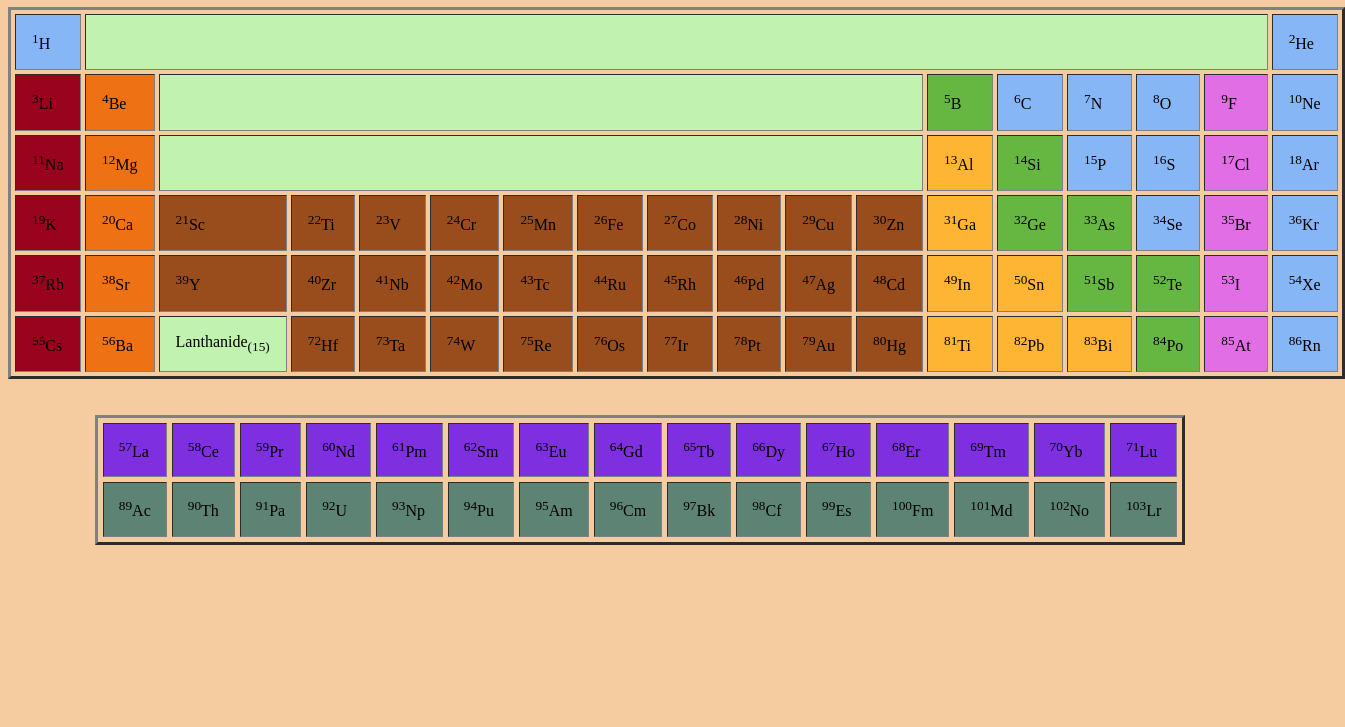
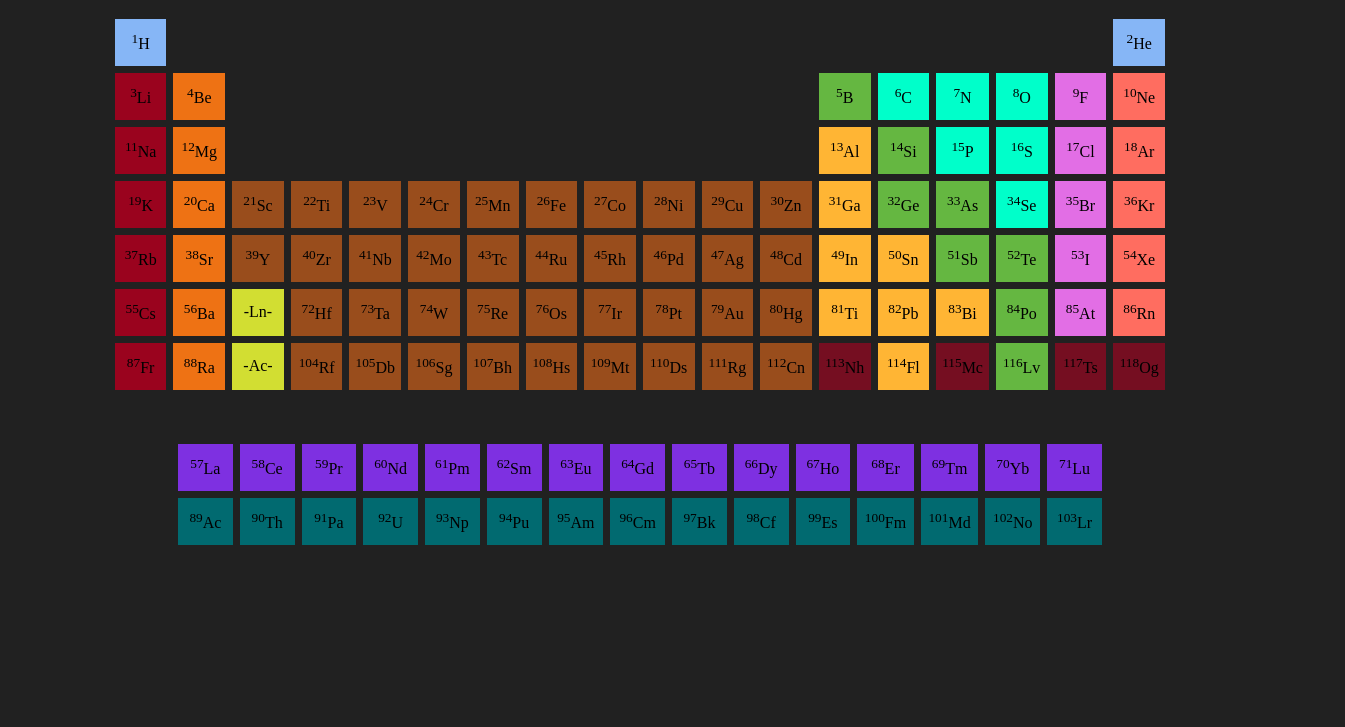
Before and after one commit to Muhammadahmedanis/project-3, a plain HTML site: page index.html in a window 1280 px wide. Shown: the part 73-800 px from the top of the page, 1345 px wide, since content can reach past the window. Drawn offline with Linux system fonts and the light colour scheme.

Commit message:
added  CSS file

```diff
--- a/index.html
+++ b/index.html
@@ -1,142 +1,160 @@
 <!DOCTYPE html>
 <html lang="en">
+
 <head>
     <meta charset="UTF-8">
     <meta name="viewport" content="width=device-width, initial-scale=1.0">
-    <title>Document</title>
+    <title>Periodic Table</title>
+    <link rel="stylesheet" href="style.css">
 </head>
-<body bgcolor="F5CCA0">
-    <center>
-        <h1 style="color: crimson;" ><u>MODERN PERIODIC TABLE</u></h1>
-    <table border="3" width="65%" cellpadding="16" cellspacing="4">
-        <tr height="28">
-            <td bgcolor="86B6F6"><sup>1</sup>H</td>
-            <td bgcolor="C1F2B0" colspan="16"></td>
-            <td bgcolor="86B6F6"><sup>2</sup>He</td>
+
+<body>
+    <h1>MODERN PERIODIC TABLE</h1>
+    <table>
+        <tr>
+            <td class="col1"><sup>1</sup>H</td>
+            <td colspan="16"></td>
+            <td class="col1"><sup>2</sup>He</td>
         </tr>
-        <tr height="28">
-            <td bgcolor="9A031E"><sup>3</sup>Li</td>
-            <td bgcolor="EE7214"><sup>4</sup>Be</td>
-            <td bgcolor="C1F2B0" colspan="10"></td>
-            <td bgcolor="65B741"><sup>5</sup>B</td>
-            <td bgcolor="86B6F6"><sup>6</sup>C</td>
-            <td bgcolor="86B6F6"><sup>7</sup>N</td>
-            <td bgcolor="86B6F6"><sup>8</sup>O</td>
-            <td bgcolor="E26EE5"><sup>9</sup>F</td>
-            <td bgcolor="86B6F6"><sup>10</sup>Ne</td>
+        <tr>
+            <td class="col2"><sup>3</sup>Li</td>
+            <td class="col3"><sup>4</sup>Be</td>
+            <td colspan="10"></td>
+            <td class="col6"><sup>5</sup>B</td>
+            <td class="col14"><sup>6</sup>C</td>
+            <td class="col14"><sup>7</sup>N</td>
+            <td class="col14"><sup>8</sup>O</td>
+            <td class="col5"><sup>9</sup>F</td>
+            <td class="col13"><sup>10</sup>Ne</td>
         </tr>
-        <tr height="28">
-            <td bgcolor="9A031E"><sup>11</sup>Na</td>
-            <td bgcolor="EE7214"><sup>12</sup>Mg</td>
-            <td bgcolor="C1F2B0" colspan="10"></td>
-            <td bgcolor="FFB534"><sup>13</sup>Al</td>
-            <td bgcolor="65B741"><sup>14</sup>Si</td>
-            <td bgcolor="86B6F6"><sup>15</sup>P</td>
-            <td bgcolor="86B6F6"><sup>16</sup>S</td>
-            <td bgcolor="E26EE5"><sup>17</sup>Cl</td>
-            <td bgcolor="86B6F6"><sup>18</sup>Ar</td>
+        <tr>
+            <td class="col2"><sup>11</sup>Na</td>
+            <td class="col3"><sup>12</sup>Mg</td>
+            <td colspan="10"></td>
+            <td class="col8"><sup>13</sup>Al</td>
+            <td class="col6"><sup>14</sup>Si</td>
+            <td class="col14"><sup>15</sup>P</td>
+            <td class="col14"><sup>16</sup>S</td>
+            <td class="col5"><sup>17</sup>Cl</td>
+            <td class="col13"><sup>18</sup>Ar</td>
         </tr>
-        <tr height="30">
-            <td bgcolor="9A031E"><sup>19</sup>K</td>
-            <td bgcolor="EE7214"><sup>20</sup>Ca</td>
-            <td bgcolor="994D1C"><sup>21</sup>Sc</td>
-            <td bgcolor="994D1C"><sup>22</sup>Ti</td>
-            <td bgcolor="994D1C"><sup>23</sup>V</td>
-            <td bgcolor="994D1C"><sup>24</sup>Cr</td>
-            <td bgcolor="994D1C"><sup>25</sup>Mn</td>
-            <td bgcolor="994D1C"><sup>26</sup>Fe</td>
-            <td bgcolor="994D1C"><sup>27</sup>Co</td>
-            <td bgcolor="994D1C"><sup>28</sup>Ni</td>
-            <td bgcolor="994D1C"><sup>29</sup>Cu</td>
-            <td bgcolor="994D1C"><sup>30</sup>Zn</td>
-            <td bgcolor="FFB534"><sup>31</sup>Ga</td>
-            <td bgcolor="65B741"><sup>32</sup>Ge</td>
-            <td bgcolor="65B741"><sup>33</sup>As</td>
-            <td bgcolor="86B6F6"><sup>34</sup>Se</td>
-            <td bgcolor="E26EE5"><sup>35</sup>Br</td>
-            <td bgcolor="86B6F6"><sup>36</sup>Kr</td>
+        <tr>
+            <td class="col2"><sup>19</sup>K</td>
+            <td class="col3"><sup>20</sup>Ca</td>
+            <td class="col4"><sup>21</sup>Sc</td>
+            <td class="col4"><sup>22</sup>Ti</td>
+            <td class="col4"><sup>23</sup>V</td>
+            <td class="col4"><sup>24</sup>Cr</td>
+            <td class="col4"><sup>25</sup>Mn</td>
+            <td class="col4"><sup>26</sup>Fe</td>
+            <td class="col4"><sup>27</sup>Co</td>
+            <td class="col4"><sup>28</sup>Ni</td>
+            <td class="col4"><sup>29</sup>Cu</td>
+            <td class="col4"><sup>30</sup>Zn</td>
+            <td class=col8><sup>31</sup>Ga</td>
+            <td class="col6"><sup>32</sup>Ge</td>
+            <td class="col6"><sup>33</sup>As</td>
+            <td class="col14"><sup>34</sup>Se</td>
+            <td class="col5"><sup>35</sup>Br</td>
+            <td class="col13"><sup>36</sup>Kr</td>
         </tr>
-        <tr height="30">
-            <td bgcolor="9A031E"><sup>37</sup>Rb</td>
-            <td bgcolor="EE7214"><sup>38</sup>Sr</td>
-            <td bgcolor="994D1C"><sup>39</sup>Y</td>
-            <td bgcolor="994D1C"><sup>40</sup>Zr</td>
-            <td bgcolor="994D1C"><sup>41</sup>Nb</td>
-            <td bgcolor="994D1C"><sup>42</sup>Mo</td>
-            <td bgcolor="994D1C"><sup>43</sup>Tc</td>
-            <td bgcolor="994D1C"><sup>44</sup>Ru</td>
-            <td bgcolor="994D1C"><sup>45</sup>Rh</td>
-            <td bgcolor="994D1C"><sup>46</sup>Pd</td>
-            <td bgcolor="994D1C"><sup>47</sup>Ag</td>
-            <td bgcolor="994D1C"><sup>48</sup>Cd</td>
-            <td bgcolor="FFB534"><sup>49</sup>In</td>
-            <td bgcolor="FFB534"><sup>50</sup>Sn</td>
-            <td bgcolor="65B741"><sup>51</sup>Sb</td>
-            <td bgcolor="65B741"><sup>52</sup>Te</td>
-            <td bgcolor="E26EE5"><sup>53</sup>I</td>
-            <td bgcolor="86B6F6"><sup>54</sup>Xe</td>
+        <tr>
+            <td class="col2"><sup>37</sup>Rb</td>
+            <td class="col3"><sup>38</sup>Sr</td>
+            <td class="col4"><sup>39</sup>Y</td>
+            <td class="col4"><sup>40</sup>Zr</td>
+            <td class="col4"><sup>41</sup>Nb</td>
+            <td class="col4"><sup>42</sup>Mo</td>
+            <td class="col4"><sup>43</sup>Tc</td>
+            <td class="col4"><sup>44</sup>Ru</td>
+            <td class="col4"><sup>45</sup>Rh</td>
+            <td class="col4"><sup>46</sup>Pd</td>
+            <td class="col4"><sup>47</sup>Ag</td>
+            <td class="col4"><sup>48</sup>Cd</td>
+            <td class=col8><sup>49</sup>In</td>
+            <td class=col8><sup>50</sup>Sn</td>
+            <td class="col6"><sup>51</sup>Sb</td>
+            <td class="col6"><sup>52</sup>Te</td>
+            <td class="col5"><sup>53</sup>I</td>
+            <td class="col13"><sup>54</sup>Xe</td>
         </tr>
-        <tr height="30">
-            <td bgcolor="9A031E"><sup>55</sup>Cs</td>
-            <td bgcolor="EE7214"><sup>56</sup>Ba</td>
-            <td bgcolor="C1F2B0">Lanthanide<sub>(15)</sub></td>
-            <td bgcolor="994D1C"><sup>72</sup>Hf</td>
-            <td bgcolor="994D1C"><sup>73</sup>Ta</td>
-            <td bgcolor="994D1C"><sup>74</sup>W</td>
-            <td bgcolor="994D1C"><sup>75</sup>Re</td>
-            <td bgcolor="994D1C"><sup>76</sup>Os</td>
-            <td bgcolor="994D1C"><sup>77</sup>Ir</td>
-            <td bgcolor="994D1C"><sup>78</sup>Pt</td>
-            <td bgcolor="994D1C"><sup>79</sup>Au</td>
-            <td bgcolor="994D1C"><sup>80</sup>Hg</td>
-            <td bgcolor="FFB534"><sup>81</sup>Ti</td>
-            <td bgcolor="FFB534"><sup>82</sup>Pb</td>
-            <td bgcolor="FFB534"><sup>83</sup>Bi</td>
-            <td bgcolor="65B741"><sup>84</sup>Po</td>
-            <td bgcolor="E26EE5"><sup>85</sup>At</td>
-            <td bgcolor="86B6F6"><sup>86</sup>Rn</td>
+        <tr>
+            <td class="col2"><sup>55</sup>Cs</td>
+            <td class="col3"><sup>56</sup>Ba</td>
+            <td class="col12">-Ln-</td>
+            <td class="col4"><sup>72</sup>Hf</td>
+            <td class="col4"><sup>73</sup>Ta</td>
+            <td class="col4"><sup>74</sup>W</td>
+            <td class="col4"><sup>75</sup>Re</td>
+            <td class="col4"><sup>76</sup>Os</td>
+            <td class="col4"><sup>77</sup>Ir</td>
+            <td class="col4"><sup>78</sup>Pt</td>
+            <td class="col4"><sup>79</sup>Au</td>
+            <td class="col4"><sup>80</sup>Hg</td>
+            <td class=col8><sup>81</sup>Ti</td>
+            <td class=col8><sup>82</sup>Pb</td>
+            <td class=col8><sup>83</sup>Bi</td>
+            <td class="col6"><sup>84</sup>Po</td>
+            <td class="col5"><sup>85</sup>At</td>
+            <td class="col13"><sup>86</sup>Rn</td>
         </tr>
-</table>
-</center>
-<br/><br/>
-<center>
-    <table border="3" width="50%" cellpadding="15" cellspacing="5">
-        <tr height="30">
-            <td bgcolor="7E30E1"><sup>57</sup>La</td>
-            <td bgcolor="7E30E1"><sup>58</sup>Ce</td>
-            <td bgcolor="7E30E1"><sup>59</sup>Pr</td>
-            <td bgcolor="7E30E1"><sup>60</sup>Nd</td>
-            <td bgcolor="7E30E1"><sup>61</sup>Pm</td>
-            <td bgcolor="7E30E1"><sup>62</sup>Sm</td>
-            <td bgcolor="7E30E1"><sup>63</sup>Eu</td>
-            <td bgcolor="7E30E1"><sup>64</sup>Gd</td>
-            <td bgcolor="7E30E1"><sup>65</sup>Tb</td>
-            <td bgcolor="7E30E1"><sup>66</sup>Dy</td>
-            <td bgcolor="7E30E1"><sup>67</sup>Ho</td>
-            <td bgcolor="7E30E1"><sup>68</sup>Er</td>
-            <td bgcolor="7E30E1"><sup>69</sup>Tm</td>
-            <td bgcolor="7E30E1"><sup>70</sup>Yb</td>
-            <td bgcolor="7E30E1"><sup>71</sup>Lu</td>
+        <tr>
+            <td class="col2"><sup>87</sup>Fr</td>
+            <td class="col3"><sup>88</sup>Ra</td>
+            <td class="col12">-Ac-</td>
+            <td class="col4"><sup>104</sup>Rf</td>
+            <td class="col4"><sup>105</sup>Db</td>
+            <td class="col4"><sup>106</sup>Sg</td>
+            <td class="col4"><sup>107</sup>Bh</td>
+            <td class="col4"><sup>108</sup>Hs</td>
+            <td class="col4"><sup>109</sup>Mt</td>
+            <td class="col4"><sup>110</sup>Ds</td>
+            <td class="col4"><sup>111</sup>Rg</td>
+            <td class="col4"><sup>112</sup>Cn</td>
+            <td class="col9"><sup>113</sup>Nh</td>
+            <td class=col8><sup>114</sup>Fl</td>
+            <td class="col9"><sup>115</sup>Mc</td>
+            <td class="col6"><sup>116</sup>Lv</td>
+            <td class="col9"><sup>117</sup>Ts</td>
+            <td class="col9"><sup>118</sup>Og</td>
         </tr>
-        <tr height="30">
-            <td bgcolor="5C8374"><sup>89</sup>Ac</td>
-            <td bgcolor="5C8374"><sup>90</sup>Th</td>
-            <td bgcolor="5C8374"><sup>91</sup>Pa</td>
-            <td bgcolor="5C8374"><sup>92</sup>U</td>
-            <td bgcolor="5C8374"><sup>93</sup>Np</td>
-            <td bgcolor="5C8374"><sup>94</sup>Pu</td>
-            <td bgcolor="5C8374"><sup>95</sup>Am</td>
-            <td bgcolor="5C8374"><sup>96</sup>Cm</td>
-            <td bgcolor="5C8374"><sup>97</sup>Bk</td>
-            <td bgcolor="5C8374"><sup>98</sup>Cf</td>
-            <td bgcolor="5C8374"><sup>99</sup>Es</td>
-            <td bgcolor="5C8374"><sup>100</sup>Fm</td>
-            <td bgcolor="5C8374"><sup>101</sup>Md</td>
-            <td bgcolor="5C8374"><sup>102</sup>No</td>
-            <td bgcolor="5C8374"><sup>103</sup>Lr</td>
+    </table>
+    <table id="tb2">
+        <tr>
+            <td class="col10"><sup>57</sup>La</td>
+            <td class="col10"><sup>58</sup>Ce</td>
+            <td class="col10"><sup>59</sup>Pr</td>
+            <td class="col10"><sup>60</sup>Nd</td>
+            <td class="col10"><sup>61</sup>Pm</td>
+            <td class="col10"><sup>62</sup>Sm</td>
+            <td class="col10"><sup>63</sup>Eu</td>
+            <td class="col10"><sup>64</sup>Gd</td>
+            <td class="col10"><sup>65</sup>Tb</td>
+            <td class="col10"><sup>66</sup>Dy</td>
+            <td class="col10"><sup>67</sup>Ho</td>
+            <td class="col10"><sup>68</sup>Er</td>
+            <td class="col10"><sup>69</sup>Tm</td>
+            <td class="col10"><sup>70</sup>Yb</td>
+            <td class="col10"><sup>71</sup>Lu</td>
         </tr>
-</table>
-</center>
+        <tr>
+            <td class="col11"><sup>89</sup>Ac</td>
+            <td class="col11"><sup>90</sup>Th</td>
+            <td class="col11"><sup>91</sup>Pa</td>
+            <td class="col11"><sup>92</sup>U</td>
+            <td class="col11"><sup>93</sup>Np</td>
+            <td class="col11"><sup>94</sup>Pu</td>
+            <td class="col11"><sup>95</sup>Am</td>
+            <td class="col11"><sup>96</sup>Cm</td>
+            <td class="col11"><sup>97</sup>Bk</td>
+            <td class="col11"><sup>98</sup>Cf</td>
+            <td class="col11"><sup>99</sup>Es</td>
+            <td class="col11"><sup>100</sup>Fm</td>
+            <td class="col11"><sup>101</sup>Md</td>
+            <td class="col11"><sup>102</sup>No</td>
+            <td class="col11"><sup>103</sup>Lr</td>
+        </tr>
+    </table>
+</body>
 
-</body>
 </html>
--- /dev/null
+++ b/style.css
@@ -0,0 +1,67 @@
+body{
+    background-color: rgb(33, 33, 33);
+}
+h1{
+    text-align: center;
+    color: crimson;
+    text-decoration: underline;
+}
+table{
+    width: 85%;
+    padding: 5px;
+    border-spacing: 7px;
+    margin: auto;
+}
+#tb2{
+    width: 75%;
+    margin-top: 30px;
+}
+tr>td {
+    height: 45px;
+    width: 40px;
+    text-align: center;
+}
+#tr1{
+    gap: 90px;
+    border-spacing: 0 30px;
+}
+/* cloors */
+.col1{
+    background-color: #86B6F6;
+}
+.col2{
+    background-color: #9A031E;
+}
+.col3{
+    background-color: #EE7214;
+}
+.col4{
+    background-color: #994D1C;
+}
+.col5{
+    background-color: #E26EE5;
+}
+.col6{
+    background-color: #65B741;
+}
+.col8{
+    background-color: #FFB534;
+}
+.col9{
+    background-color: #750E21;
+}
+.col10{
+    background-color: #7E30E1;
+}
+.col11{
+    background-color: #016A70;
+}
+.col12{
+    background-color: #D2DE32;
+}
+.col13{
+    background-color: #FF6D60;
+}
+.col14{
+    background-color: #00FFCA;
+}
```
Also changed, not shown: 1 other file.
